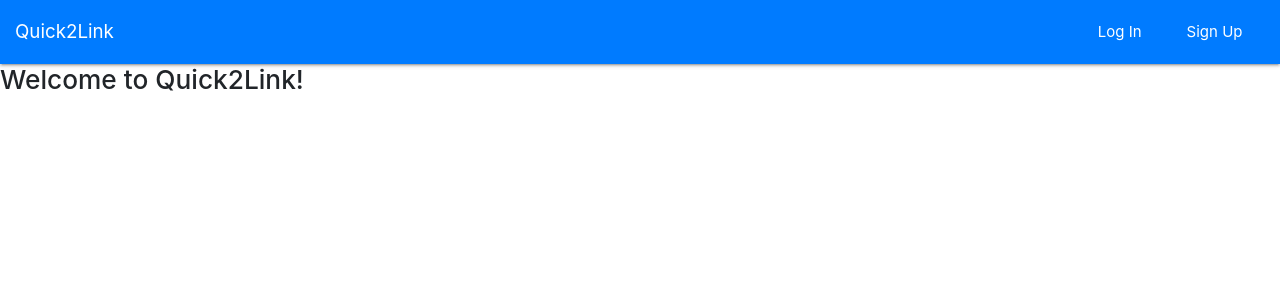
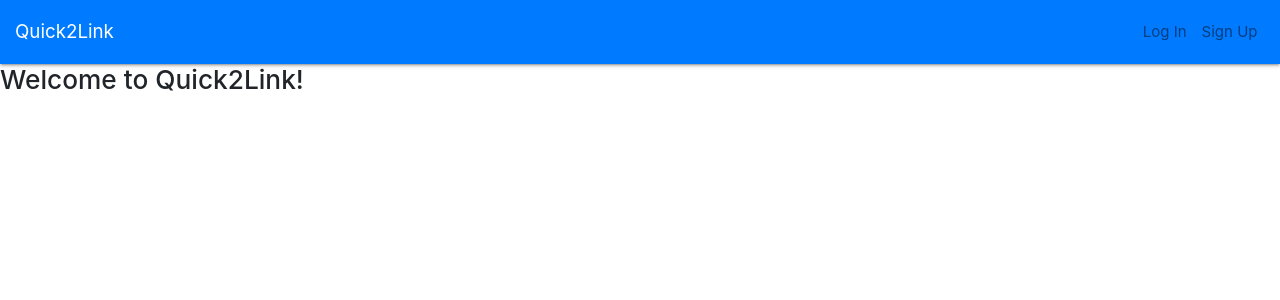
Before and after one commit to rohitmi0023/quick2link-MERN, a React (Create React App) app in the folder client/: page / in a window 1280 px wide. Shown: the top 300 px of the page. Built offline with nearby package versions, Linux system fonts and the light colour scheme.

Commit message:
Modified next.txt and change color of navbar

```diff
--- a/client/src/components/auth/Login.js
+++ b/client/src/components/auth/Login.js
@@ -1,5 +1,5 @@
 import React, { useState, Fragment } from 'react';
-import { Link, Redirect } from 'react-router-dom';
+import { Link } from 'react-router-dom';
 import { Form, FormGroup, Button, Alert, Input, Col, Row } from 'reactstrap';
 import axios from 'axios';
 import PasswordMask from 'react-password-mask';
--- a/client/src/components/layout/AuthNavBar.js
+++ b/client/src/components/layout/AuthNavBar.js
@@ -1,37 +1,37 @@
 import React from 'react';
 import { Link } from 'react-router-dom';
-import { Navbar, NavbarBrand, Nav, NavItem, NavLink } from 'reactstrap';
+import { Navbar, NavbarBrand, Nav, NavLink, NavItem } from 'reactstrap';
 
 const AuthNavBar = () => {
 	const authLinks = (
-		<Navbar color='danger' light expand='md'>
+		<Navbar color='primary' light expand='md'>
 			<NavbarBrand>
 				<Link to='/home'>Quick2Link</Link>
 			</NavbarBrand>
 			<Nav className='ml-auto'>
 				<NavItem>
-					<NavLink>
-						<Link to='/Social'>Social</Link>
+					<NavLink tag={Link} to='/Social'>
+						Social
 					</NavLink>
 				</NavItem>
 				<NavItem>
-					<NavLink>
-						<Link to='/movies'>Movies</Link>
+					<NavLink tag={Link} to='/movies'>
+						Movies
 					</NavLink>
 				</NavItem>
 				<NavItem>
-					<NavLink>
-						<Link to='/sports'>Sports</Link>
+					<NavLink tag={Link} to='/sports'>
+						Sports
 					</NavLink>
 				</NavItem>
 				<NavItem>
-					<NavLink>
-						<Link to='/music'>Music</Link>
+					<NavLink tag={Link} to='/music'>
+						Music
 					</NavLink>
 				</NavItem>
 				<NavItem>
-					<NavLink>
-						<Link to='/logout'>Logout</Link>
+					<NavLink tag={Link} to='/logout'>
+						Logout
 					</NavLink>
 				</NavItem>
 			</Nav>
@@ -41,3 +41,69 @@ const AuthNavBar = () => {
 };
 
 export default AuthNavBar;
+
+// import React, { Component } from 'react';
+// import { Link } from 'react-router-dom';
+// import {
+// 	Collapse,
+// 	Navbar,
+// 	NavbarToggler,
+// 	NavbarBrand,
+// 	Nav,
+// 	NavLink,
+// 	NavItem,
+// 	UncontrolledDropdown,
+// 	DropdownToggle,
+// 	DropdownMenu,
+// 	DropdownItem
+// } from 'reactstrap';
+
+// export class AuthNavBar extends Component {
+// 	constructor(props) {
+// 		super(props);
+
+// 		this.toggle = this.toggle.bind(this);
+// 		this.state = {
+// 			isOpen: false
+// 		};
+// 	}
+// 	toggle() {
+// 		this.setState({
+// 			isOpen: !this.state.isOpen
+// 		});
+// 	}
+// 	render() {
+// 		return (
+// 			<div>
+// 				<Navbar color='light' light expand='md'>
+// 					<NavbarBrand href='/'>Quick2Link</NavbarBrand>
+// 					<NavbarToggler onClick={this.toggle} />
+// 					<Collapse isOpen={this.state.isOpen} navbar>
+// 						<Nav className='ml-auto' navbar>
+// 							<NavItem>
+// 								**
+// 								<NavLink tag={Link} to='/social'>
+// 									Social
+// 								</NavLink>
+// 								**
+// 							</NavItem>
+// 							<UncontrolledDropdown nav inNavbar>
+// 								<DropdownToggle nav caret>
+// 									Movies
+// 								</DropdownToggle>
+// 								<DropdownMenu right>
+// 									<DropdownItem>Music</DropdownItem>
+// 									<DropdownItem>Sports</DropdownItem>
+// 									<DropdownItem divider />
+// 									<DropdownItem>Reset</DropdownItem>
+// 								</DropdownMenu>
+// 							</UncontrolledDropdown>
+// 						</Nav>
+// 					</Collapse>
+// 				</Navbar>
+// 			</div>
+// 		);
+// 	}
+// }
+
+// export default AuthNavBar;
--- a/client/src/components/layout/Navbar.js
+++ b/client/src/components/layout/Navbar.js
@@ -10,13 +10,13 @@ const NavBar = () => {
 			</NavbarBrand>
 			<Nav className='ml-auto' navbar>
 				<NavItem className='navItem'>
-					<NavLink>
-						<Link to='/login'>Log In</Link>
+					<NavLink tag={Link} to='/login'>
+						Log In
 					</NavLink>
 				</NavItem>
 				<NavItem>
-					<NavLink>
-						<Link to='/register'>Sign Up</Link>
+					<NavLink tag={Link} to='/register'>
+						Sign Up
 					</NavLink>
 				</NavItem>
 			</Nav>
```
Also changed, not shown: 1 other file (tests, documents, lock files or other folders).
